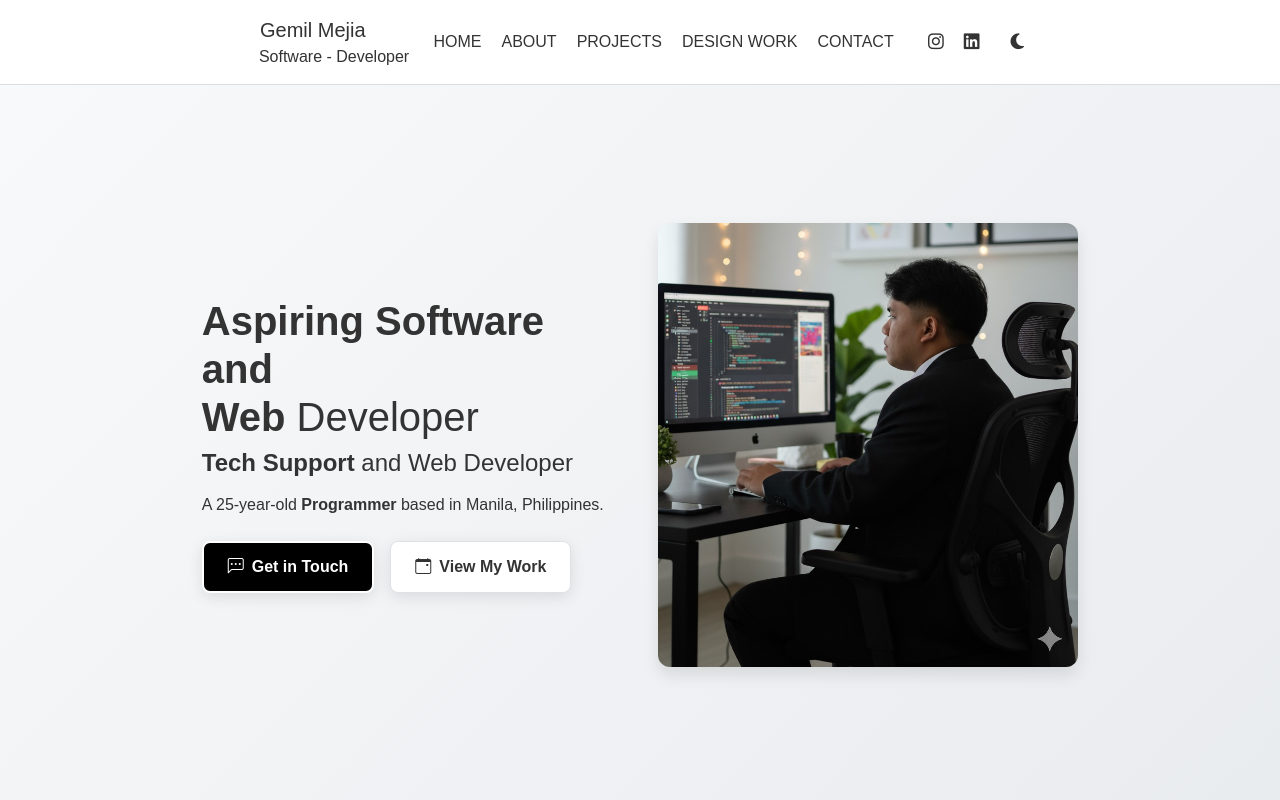
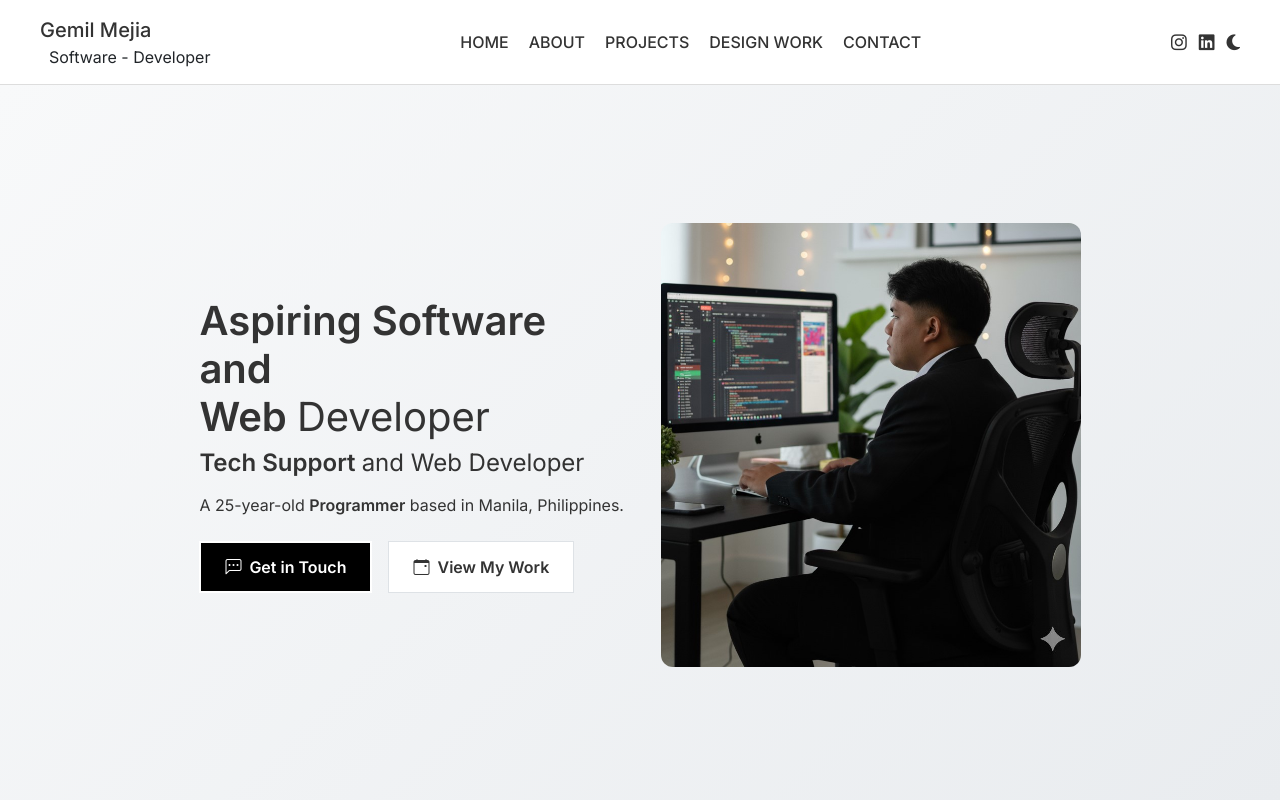
Before and after one commit to gemilmejia/portfolio, an Angular app: page / in a window 1280 px wide. Shown: the top 800 px of the page. Built offline with nearby package versions, Linux system fonts and the light colour scheme.

Commit message:
fix: Update Navbar, Darkmode and refractor code

```diff
--- a/src/styles.scss
+++ b/src/styles.scss
@@ -1,167 +1,129 @@
-/* Global theming (Light/Dark) + shared UI styles.
-   Toggle is done by adding/removing `body.dark-mode` in app.component.ts.
-*/
+/* =========================
+   GLOBAL THEME (UNCHANGED)
+========================= */
 
-/* =========================
-   THEME TOKENS (GLOBAL)
-   ========================= */
 :root {
-  /* === LIGHT MODE (Default) === */
   --bg-hero: linear-gradient(135deg, #f8f9fa 0%, #e9ecef 100%);
   --bg-about: linear-gradient(135deg, #f8f9fa 0%, #e9ecef 100%);
   --bg-projects: linear-gradient(135deg, #e9ecef 0%, #f8f9fa 100%);
   --bg-contact: #f8f9fa;
 
   --bg-card: #ffffff;
-  --bg-glass: rgba(255, 255, 255, 0.9);
-  --bg-list: #ffffff;
-  --bg-input: #fafbfc;
 
   --text-h1: #333333;
-  --text-h3: #333333;
   --text-p: #555555;
   --text-muted: #666666;
-  --text-label: #2c3e50;
-
-  --border-main: #e9ecef;
-  --border-input: #e1e8ed;
-  --border-navbar: #dddddd;
 
   --accent-blue: #007bff;
   --accent-blue-dark: #0056b3;
 
-  --shadow-main: rgba(0, 0, 0, 0.1);
-  --shadow-card: rgba(0, 0, 0, 0.05);
-  --shadow-hover: rgba(0, 0, 0, 0.15);
+  --border-navbar: #dddddd;
 
-  --btn-dark-bg: linear-gradient(135deg, #333333, #555555);
-  --btn-dark-hover: linear-gradient(135deg, #555555, #777777);
-
-  --btn-submit: linear-gradient(135deg, #3498db 0%, #2980b9 100%);
-  --btn-submit-hover: linear-gradient(135deg, #2980b9 0%, #21618c 100%);
-
-  --error-color: #e74c3c;
-
-  /* Shared */
   --transition: all 0.3s ease;
-  --radius-card: 12px;
-  --radius-btn: 8px;
-  --radius-pill: 50px;
 }
 
-body {
-  margin: 0;
-  padding: 0;
-  font-family: Arial, sans-serif;
-  transition: background-color 0.3s, color 0.3s;
-  background-color: #f4f4f4;
-  color: #333;
-}
-
+/* DARK MODE (UNCHANGED) */
 body.dark-mode {
-  background-color: #333;
-  color: #ffffff;
-  /* === DARK MODE OVERRIDES === */
   --bg-hero: #121212;
   --bg-about: #1a1a1a;
   --bg-projects: #242424;
   --bg-contact: #1a1a1a;
 
   --bg-card: #2d2d2d;
-  --bg-glass: rgba(45, 45, 45, 0.95);
-  --bg-list: #363636;
-  --bg-input: #3a3a3a;
 
   --text-h1: #ffffff;
-  --text-h3: #e0e0e0;
-  --text-p: #ffffff;
-  --text-muted: #bbbbbb;
-  --text-label: #ecf0f1;
+  --text-p: #cccccc;
+  --text-muted: #aaaaaa;
 
-  --border-main: #444444;
-  --border-input: #555555;
-  --border-navbar: #444444;
-
-  --shadow-main: rgba(0, 0, 0, 0.4);
-  --shadow-card: rgba(0, 0, 0, 0.2);
-  --shadow-hover: rgba(0, 0, 0, 0.5);
-
-  --btn-dark-bg: linear-gradient(135deg, #4a4a4a, #666666);
-  --btn-dark-hover: linear-gradient(135deg, #666666, #888888);
+  --border-navbar: #444;
 }
 
-/* Ensure all text elements respect dark mode */
-body.dark-mode h1,
-body.dark-mode h2,
-body.dark-mode h3,
-body.dark-mode h4,
-body.dark-mode h5,
-body.dark-mode h6,
-body.dark-mode p,
-body.dark-mode span,
-body.dark-mode li,
-body.dark-mode label {
+/* Ensure brand subtitle is visible when dark mode is applied to body or host elements */
+body.dark-mode .navbar-brand small,
+.dark-mode .navbar-brand small,
+body.dark-mode .navbar-brand-container span,
+.dark-mode .navbar-brand-container span,
+body.dark-mode .navbar-brand span,
+.dark-mode .navbar-brand span {
   color: #ffffff !important;
 }
 
-/* Light mode text should be black/dark */
-body h1,
-body h2,
-body h3,
-body h4,
-body h5,
-body h6,
-body p,
-body span,
-body li,
-body label {
-  color: #333333 !important;
+/* =========================
+   RESET
+========================= */
+
+* {
+  margin: 0;
+  padding: 0;
+  box-sizing: border-box;
+}
+
+html, body {
+  font-family: 'Inter', Arial, sans-serif;
+  overflow-x: hidden;
+  scroll-behavior: smooth;
 }
 
 /* =========================
-   NAVBAR & COMMON ELEMENTS
-   ========================= */
+   NAVBAR (FIXED RESPONSIVE ONLY)
+========================= */
+
 .navbar {
   display: flex;
   justify-content: space-between;
   align-items: center;
-  padding: 15px 250px;
+
+  padding: 15px 40px;
+  max-width: 6000px;
+  margin: 0 auto;
+
+  flex-wrap: nowrap; /* IMPORTANT FIX */
   background: var(--bg-card);
   border-bottom: 1px solid var(--border-navbar);
 }
 
+/* LINKS */
 .navbar a {
-  margin: 0 10px;
   text-decoration: none;
   color: var(--text-h1);
   font-weight: 500;
+  transition: var(--transition);
 }
 
 .navbar a:hover {
   color: var(--accent-blue);
 }
 
+/* CENTER LINKS */
+.navbar-links {
+  display: flex;
+  justify-content: center;
+  align-items: center;
+  gap: 20px;
+  flex: 1;
+  min-width: 0; /* FIX overflow */
+}
+
+/* RIGHT SIDE */
+.navbar-right {
+  display: flex;
+  align-items: center;
+  gap: 12px;
+  flex-shrink: 0;
+}
+
+/* ICONS */
 .social-icon {
-  margin: 0 8px;
   color: var(--text-h1);
   font-size: 18px;
-  transition: var(--transition);
-}
-
-.social-icon:hover {
-  color: var(--accent-blue);
 }
 
 .dark-mode-toggle {
-  margin-left: 15px;
   background: none;
   border: none;
-  font-size: 18px;
   cursor: pointer;
   color: var(--text-h1);
-  display: inline-flex;
-  align-items: center;
-  justify-content: center;
+  font-size: 18px;
 }
 
 /* BACK TO TOP */
@@ -169,24 +131,19 @@ body label {
   position: fixed;
   bottom: 20px;
   right: 20px;
+
   background: var(--accent-blue);
-  color: #fff;
+  color: white;
+
   border: none;
   border-radius: 25px;
+
   padding: 10px 20px;
-  font-size: 16px;
   cursor: pointer;
+
   opacity: 0;
   visibility: hidden;
-  transition:
-    opacity 0.3s,
-    visibility 0.3s,
-    transform 0.3s,
-    background-color 0.3s;
-  z-index: 1000;
-  display: flex;
-  align-items: center;
-  gap: 8px;
+  transition: var(--transition);
 }
 
 .back-to-top-btn.show {
@@ -194,6 +151,92 @@ body label {
   visibility: visible;
 }
 
-.back-to-top-btn:hover {
-  background: var(--accent-blue-dark);
+/* =========================
+   SIDEBAR (MOBILE ONLY)
+========================= */
+
+.hamburger {
+  display: none;
+  font-size: 22px;
+  cursor: pointer;
+  background: none;
+  border: none;
+  color: var(--text-h1);
 }
+
+/* overlay */
+.sidebar-overlay {
+  position: fixed;
+  inset: 0;
+  background: rgba(0,0,0,0.4);
+
+  opacity: 0;
+  visibility: hidden;
+  pointer-events: none;
+
+  transition: 0.3s;
+  z-index: 9998;
+}
+
+.sidebar-overlay.active {
+  opacity: 1;
+  visibility: visible;
+  pointer-events: all;
+}
+
+/* sidebar */
+.sidebar {
+  position: fixed;
+  top: 0;
+  right: -300px;
+  width: 280px;
+  height: 100vh;
+
+  background: var(--bg-card);
+  box-shadow: -2px 0 15px rgba(0,0,0,0.1);
+
+  padding: 25px;
+  display: flex;
+  flex-direction: column;
+  gap: 18px;
+
+  transition: right 0.3s ease;
+  z-index: 9999;
+}
+
+.sidebar.open {
+  right: 0;
+}
+
+.sidebar a {
+  text-decoration: none;
+  color: var(--text-h1);
+  font-weight: 500;
+}
+
+/* bottom icons */
+.sidebar-bottom {
+  margin-top: auto;
+  display: flex;
+  gap: 15px;
+  align-items: center;
+}
+
+/* =========================
+   RESPONSIVE
+========================= */
+
+@media (max-width: 768px) {
+
+  .navbar-links,
+  .navbar-right {
+    display: none !important;
+  }
+
+  .hamburger {
+    display: block;
+  }
+}
+
+/* FONT */
+@import url('https://fonts.googleapis.com/css2?family=Inter:wght@300;400;500;600&display=swap');
```
